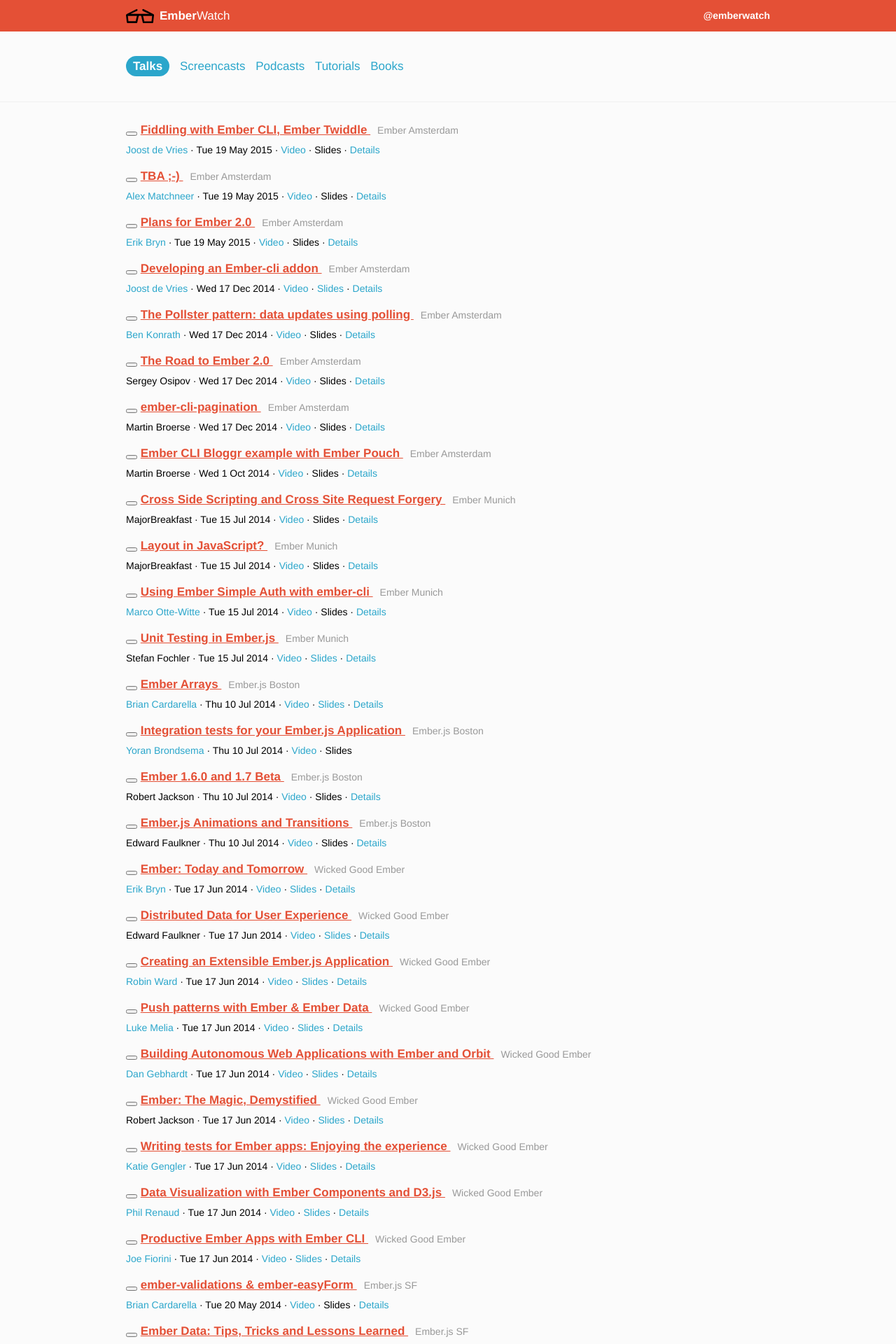
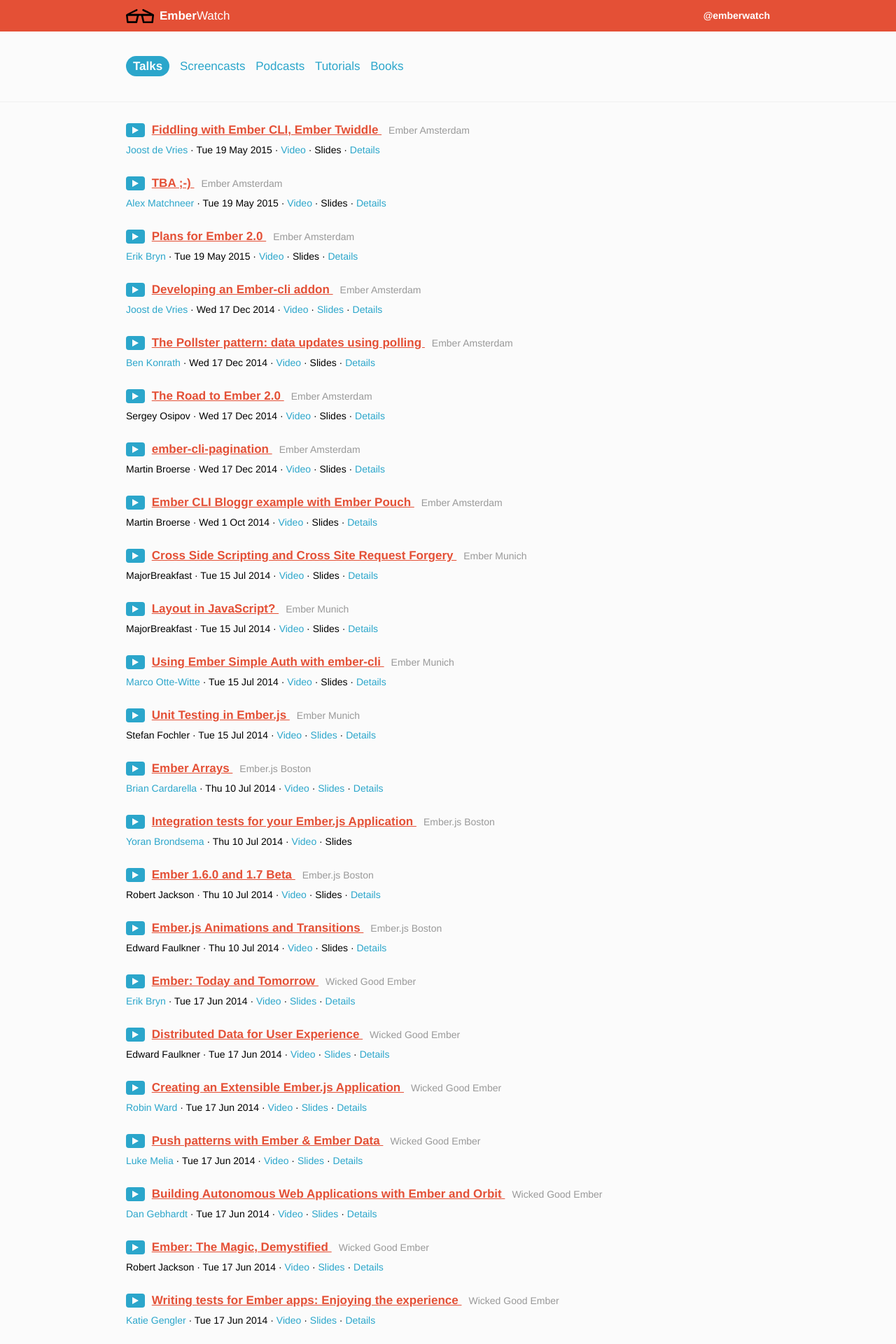
Before and after one commit to emberwatch/emberwatch, a Jekyll site: the page built from index.html, in a window 1280 px wide. Shown: the top 1920 px of the page at 70% size. Built offline with Jekyll 4.4.1, drawn with Linux system fonts in a browser that asks for light colours; comment, search, counter and statistics services are not loaded.

Commit message:
styling!

```diff
--- a/stylesheets/application.css
+++ b/stylesheets/application.css
@@ -113,7 +113,7 @@ section ul{
 }
 
 section li{
-  margin-bottom:20px;
+  margin-bottom:30px;
 }
 
 section li h5{
@@ -154,3 +154,59 @@ footer a{
   font-weight:bold;
   color:#2ba6cb;
 }
+
+
+/* VIDEO FUNCTIONALITY ON LIST ITEMS */
+section li h5 .video_play_button{
+  color: #FFF;
+  background: #2ba6cb;
+  border: none;
+  border-radius: 4px;
+  width:27px;
+  height:20px;
+  vertical-align: middle;
+  margin-top:-1px;
+  margin-right: 5px;
+  font-size:10px;
+
+  cursor:pointer;
+
+  background-image: url(../images/play_icon.svg);
+  background-position: center center;
+  background-size: auto 10px;
+  background-repeat: no-repeat;
+}
+
+section li h5 .video_play_button:active{
+  -webkit-transform:scale(0.9);
+  -moz-transform:scale(0.9);
+  -ms-transform:scale(0.9);
+  -o-transform:scale(0.9);
+  transform:scale(0.9);
+}
+
+section li .video_container{
+  margin-top:20px;
+  overflow-y:auto;
+}
+
+section li .video_container iframe{
+  float:left;
+  width: 480px;
+  height: 320px;
+  border: none;
+}
+
+@media screen and (max-width:600px){
+  section li .video_container{
+    margin-left:-20px;
+    margin-right:-20px;
+    background:#F0F0F0;
+    padding:0px 20px;
+  }
+
+  section li .video_container iframe{
+    width: 100%;
+    height: 240px;
+  }
+}
```
Also changed, not shown: images/play_icon.svg (added).
